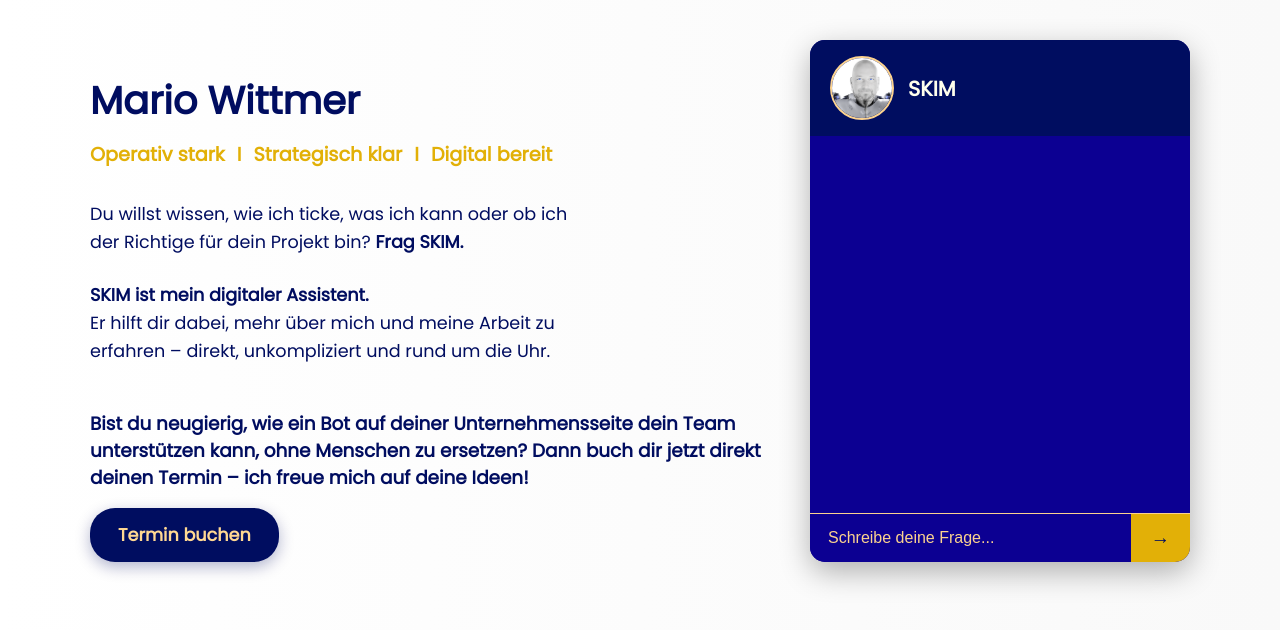
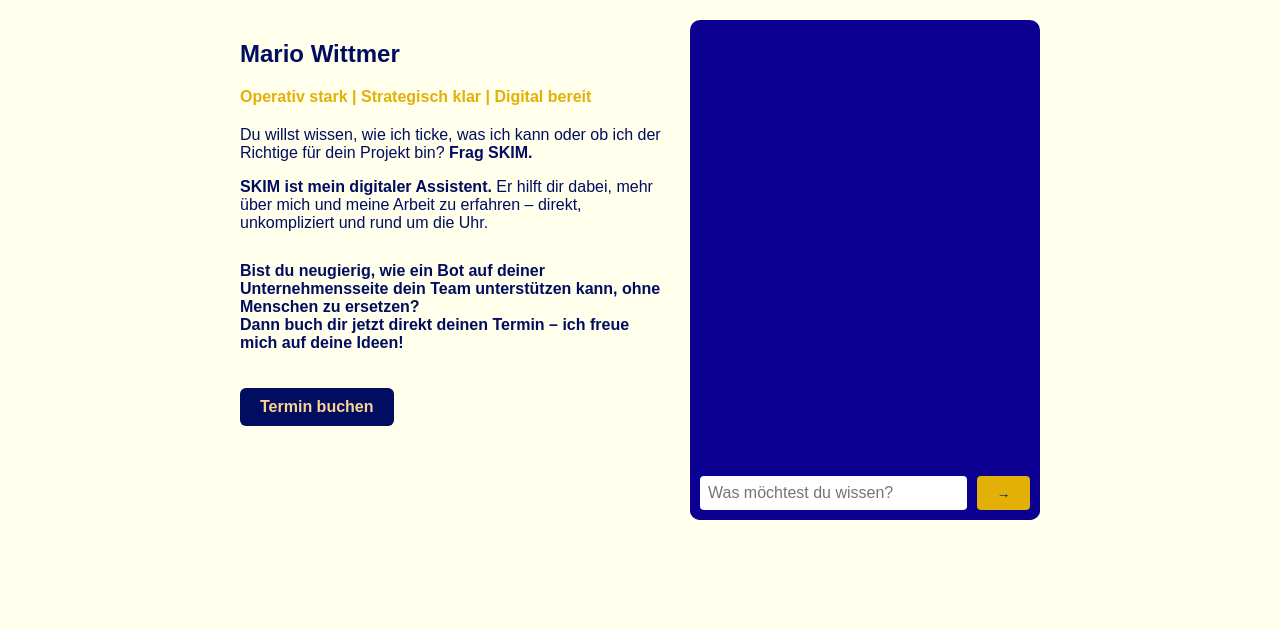
Before and after one commit to SuperKIMario/chatbot-frontend, a website: page index.html in a window 1280 px wide. Drawn offline with Linux system fonts and the light colour scheme.

Commit message:
Update index.html

```diff
--- a/index.html
+++ b/index.html
@@ -2,289 +2,117 @@
 <html lang="de">
 <head>
   <meta charset="UTF-8" />
-<meta name="viewport" content="width=device-width, initial-scale=1" />
-<title>Mario Wittmer – Digitaler Assistent SKIM</title>
-
-<!-- Google Fonts Poppins, Inter, Open Sans -->
-<link href="https://fonts.googleapis.com/css2?family=Inter&family=Open+Sans&family=Poppins&display=swap" rel="stylesheet" />
-
+  <title>Mario Wittmer Chatbot</title>
   <style>
-  /* Body & Background */
+    /* Einfaches Layout */
     body {
-    margin: 0; padding: 0;
-    font-family: 'Poppins', 'Inter', 'Open Sans', sans-serif;
-    min-height: 100vh;
-    background: linear-gradient(to right, #ffffff 0%, #f9f9f9 100%);
+      font-family: 'Poppins', sans-serif;
+      margin: 0; padding: 20px;
+      background: #ffffec;
       color: #000d60;
       display: flex;
       justify-content: center;
-    align-items: flex-start;
     }
-
-  /* Main Container */
     #container {
-    max-width: 1100px;
-    width: 95%;
-    margin: 40px 20px;
+      width: 800px;
       display: flex;
-    gap: 40px;
-    flex-wrap: wrap;
-    background: transparent;
+      gap: 20px;
     }
-
-  /* Left Text Section */
     #text-section {
-    flex: 1 1 500px;
-    color: #000d60;
+      flex: 1;
     }
-  #text-section h1 {
-    font-weight: 900;
-    font-size: 2.4rem;
-    margin-bottom: 0.3em;
-  }
-
-  /* Claim mit "I" als Trenner */
-  .claim {
-    display: flex;
-    align-items: center;
-    font-weight: 700;
-    font-size: 1.2rem;
-    color: #e2b007;
-    margin-bottom: 1.6em;
-  }
-  .separator {
-    margin: 0 12px;
-    color: #e2b007;
-    font-weight: 900;
-    user-select: none;
-  }
-
-  #text-section p {
-    font-size: 1.1rem;
-    line-height: 1.6;
-    margin-bottom: 1.4em;
-    max-width: 480px;
-  }
-  /* Fettdruck für den letzten Textblock */
-  #text-section #curious-text {
-    margin-top: 2.4em;
-    font-weight: 700;
-    font-size: 1.15rem;
-  }
-  #text-section #btn-appointment {
-    display: inline-block;
-    margin-top: 1em;
-    background-color: #000d60;
-    color: #ffd892;
-    padding: 14px 28px;
-    border-radius: 25px;
-    font-weight: 700;
-    font-size: 1.1rem;
-    text-decoration: none;
-    box-shadow: 0 5px 15px rgba(0,13,96,0.3);
-    transition: background-color 0.3s ease;
-  }
-  #text-section #btn-appointment:hover {
-    background-color: #0c0092;
-  }
-
-  /* Right Chat Section */
     #chat-section {
-    flex: 1 1 350px;
-    max-width: 380px;
-    background-color: #0c0092;
-    border-radius: 15px;
-    box-shadow: 0 10px 30px rgba(0,0,0,0.3);
+      width: 350px;
+      background: #0c0092;
+      color: #ffffec;
+      border-radius: 10px;
       display: flex;
       flex-direction: column;
-    color: #ffffec;
-    position: relative;
+      height: 500px;
       overflow: hidden;
     }
-  #chat-header {
+    #chat {
+      flex: 1;
+      overflow-y: auto;
+      padding: 10px;
+    }
+    .message {
+      margin: 5px 0;
+      padding: 10px;
+      border-radius: 8px;
+      max-width: 80%;
+    }
+    .user {
+      background-color: #fbd28f;
+      color: #0c0092;
+      align-self: flex-end;
+    }
+    .bot {
+      background-color: #f1eeee;
+      color: #000d60;
+      align-self: flex-start;
+    }
+    #input-section {
       display: flex;
-    align-items: center;
-    padding: 16px 20px;
-    background-color: #000d60;
+      padding: 10px;
+      background: #0c0092;
     }
-  #chat-header img {
-    width: 60px;
-    height: 60px;
-    border-radius: 50%;
-    margin-right: 14px;
-    border: 2px solid #fbd28f;
-    object-fit: cover;
-  }
-  #chat-header h2 {
-    margin: 0;
-    font-weight: 700;
-    font-size: 1.3rem;
-  }
-
-  #chat-messages {
-    flex-grow: 1;
-    padding: 20px;
-    overflow-y: auto;
+    #userInput {
+      flex: 1;
+      padding: 8px;
+      border-radius: 4px;
+      border: none;
       font-size: 1rem;
     }
-  .message {
-    margin-bottom: 15px;
-    max-width: 80%;
-    line-height: 1.4;
+    #sendBtn {
+      background: #e2b007;
+      border: none;
+      padding: 0 20px;
+      margin-left: 10px;
+      border-radius: 4px;
+      color: #000d60;
+      font-weight: bold;
+      cursor: pointer;
     }
-  .bot-message {
-    background-color: #fbd28f;
-    color: #0c0092;
-    padding: 12px 18px;
-    border-radius: 20px 20px 20px 0;
-  }
-  .user-message {
-    background-color: #000d60;
-    color: #ffd892;
-    padding: 12px 18px;
-    border-radius: 20px 20px 0 20px;
-    margin-left: auto;
-  }
-
-  #chat-input-area {
-    display: flex;
-    border-top: 1px solid #fbd28f;
-  }
-  #chat-input {
-    flex-grow: 1;
-    border: none;
-    padding: 15px 18px;
-    font-size: 1rem;
-    background-color: #0c0092;
-    color: #ffffec;
-  }
-  #chat-input::placeholder {
+    a.button {
+      display: inline-block;
+      margin-top: 20px;
+      background: #000d60;
       color: #fbd28f;
-  }
-  #send-btn {
-    background-color: #e2b007;
-    border: none;
-    color: #000d60;
-    padding: 0 20px;
-    font-weight: 700;
-    font-size: 1.2rem;
-    cursor: pointer;
-    transition: background-color 0.3s ease;
-  }
-  #send-btn:hover {
-    background-color: #ffd892;
-  }
-
-  /* Responsive */
-  @media (max-width: 900px) {
-    #container {
-      flex-direction: column;
-      align-items: center;
-    }
-    #text-section, #chat-section {
-      max-width: 100%;
-      flex: none;
-    }
-    #chat-section {
-      margin-top: 40px;
-    }
+      padding: 10px 20px;
+      border-radius: 6px;
+      text-decoration: none;
+      font-weight: 600;
     }
   </style>
 </head>
 <body>
-
   <div id="container">
-
     <section id="text-section">
       <h1>Mario Wittmer</h1>
-    <div class="claim">
-      <span>Operativ stark</span>
-      <span class="separator">I</span>
-      <span>Strategisch klar</span>
-      <span class="separator">I</span>
-      <span>Digital bereit</span>
+      <div style="color:#e2b007; font-weight:bold; margin-bottom: 20px;">
+        Operativ stark | Strategisch klar | Digital bereit
       </div>
+      <p>Du willst wissen, wie ich ticke, was ich kann oder ob ich der Richtige für dein Projekt bin? <strong>Frag SKIM.</strong></p>
+      <p><strong>SKIM ist mein digitaler Assistent.</strong> Er hilft dir dabei, mehr über mich und meine Arbeit zu erfahren – direkt, unkompliziert und rund um die Uhr.</p>
 
-    <p>Du willst wissen, wie ich ticke, was ich kann oder ob ich der Richtige für dein Projekt bin? <strong>Frag SKIM.</strong></p>
+      <p style="font-weight:bold; margin-top: 30px;">
+        Bist du neugierig, wie ein Bot auf deiner Unternehmensseite dein Team unterstützen kann, ohne Menschen zu ersetzen?<br />
+        Dann buch dir jetzt direkt deinen Termin – ich freue mich auf deine Ideen!
+      </p>
 
-    <p><strong>SKIM ist mein digitaler Assistent.</strong><br />
-    Er hilft dir dabei, mehr über mich und meine Arbeit zu erfahren – direkt, unkompliziert und rund um die Uhr.</p>
-
-    <div id="curious-text">Bist du neugierig, wie ein Bot auf deiner Unternehmensseite dein Team unterstützen kann, ohne Menschen zu ersetzen? Dann buch dir jetzt direkt deinen Termin – ich freue mich auf deine Ideen!</div>
-
-    <a id="btn-appointment" href="https://calendly.com/mariowittmer/vereinbaren-sie-jetzt-einfach-einen-termin-mit-mir" target="_blank" rel="noopener noreferrer">Termin buchen</a>
+      <a class="button" href="https://calendly.com/mariowittmer/vereinbaren-sie-jetzt-einfach-einen-termin-mit-mir" target="_blank" rel="noopener noreferrer">Termin buchen</a>
     </section>
 
     <section id="chat-section">
-    <div id="chat-header">
-      <img src="avatar.png" alt="Mario Wittmer" />
-      <h2>SKIM</h2>
+      <div id="chat"></div>
+      <div id="input-section">
+        <input type="text" id="userInput" placeholder="Was möchtest du wissen?" autocomplete="off" />
+        <button id="sendBtn">→</button>
+      </div>
+    </section>
   </div>
 
-    <div id="chat-messages"></div>
-
-    <div id="chat-input-area">
-      <input type="text" id="chat-input" placeholder="Schreibe deine Frage..." autocomplete="off" />
-      <button id="send-btn" aria-label="Senden">→</button>
-    </div>
-  </section>
-
-</div>
-
-<script>
-  const chatMessages = document.getElementById('chat-messages');
-  const chatInput = document.getElementById('chat-input');
-  const sendBtn = document.getElementById('send-btn');
-
-  // Chatverlauf speichern
-  const history = [];
-
-  // Erste Bot-Nachricht mit Animation (Typen-Simulation)
-  function botFirstMessage() {
-    const message = "Fröhlichen guten Tag, ich bin SKIM. Was möchtest du über Mario wissen?";
-    typeMessage(message, 'bot-message');
-  }
-
-  // Simuliere Tipp-Animation
-  function typeMessage(text, className) {
-    let i = 0;
-    const container = document.createElement('div');
-    container.className = className;
-    chatMessages.appendChild(container);
-
-    function typing() {
-      if (i < text.length) {
-        container.textContent += text.charAt(i);
-        i++;
-        setTimeout(typing, 40);
-        chatMessages.scrollTop = chatMessages.scrollHeight;
-      }
-    }
-    typing();
-  }
-
-  // Sende Nachricht an Backend (Netlify Function)
-  async function sendMessage(message) {
-    if (!message.trim()) return;
-
-    appendMessage(message, 'user-message');
-    chatInput.value = '';
-
-    history.push({ role: 'user', content: message });
-
-    try {
-      const response = await fetch('/.netlify/functions/chatbot', {
-        method: 'POST',
-        headers: { 'Content-Type': 'application/json' },
-        body: JSON.stringify({ message, history }),
-      });
-
-      const data = await response.json();
-
-      if (data.answer) {
-        appendMessage(data.answer, 'bot-message');
-        history.push({ role: 'assistant', content: data.answer });
-      } else {
-        appendMessage('Entschuldigung, da ist etwas schiefgelaufen.', 'bot-message');
-      }
-    } catch {
+  <script src="chat.js"></script>
+</body>
+</html>
```
Lines whose indentation alone changed are shown as unchanged.
